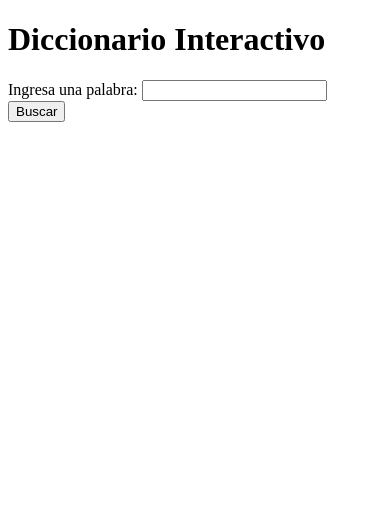
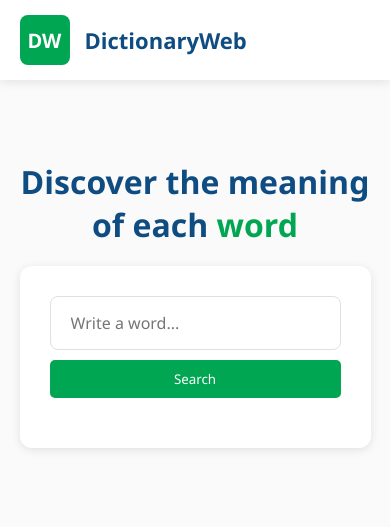
Before and after one commit to Curlierdig/API-dictionary, a Flask app: page / in a window 390 px wide. Shown: the top 527 px of the page. Run offline with Flask 3, Linux system fonts and the light colour scheme.

Commit message:
index updated with css

```diff
--- a/app.py
+++ b/app.py
@@ -10,7 +10,7 @@ def index():
         definition = get_definition(word)
         synonyms = get_synonyms(word)
         youtube_url = get_youtube_video(word)
-        return render_template("result.html", word=word, definition=definition, synonyms=synonyms, youtube_url=youtube_url)
+        return render_template("index.html", word=word, definition=definition, synonyms=synonyms, youtube_url=youtube_url)
     return render_template("index.html")
 
 if __name__ == "__main__":
--- /dev/null
+++ b/static/css/styles.css
@@ -0,0 +1,297 @@
+:root {
+    --primary-color: #0f4c81;
+    --secondary-color: #00a651;
+    --light-gray: #f5f5f5;
+    --border-color: #e0e0e0;
+    --hover-color: #eaf0f7;
+    --shadow: 0 2px 10px rgba(0, 0, 0, 0.1);
+}
+
+* {
+    margin: 0;
+    padding: 0;
+    box-sizing: border-box;
+    font-family: 'Segoe UI', Tahoma, Geneva, Verdana, sans-serif;
+}
+
+body {
+    background-color: #fafafa;
+}
+
+.header {
+    background-color: white;
+    box-shadow: var(--shadow);
+    padding: 15px 0;
+    position: sticky;
+    top: 0;
+    z-index: 100;
+}
+
+.container {
+    width: 90%;
+    max-width: 1200px;
+    margin: 0 auto;
+}
+
+.nav {
+    display: flex;
+    justify-content: space-between;
+    align-items: center;
+}
+
+.logo {
+    display: flex;
+    align-items: center;
+}
+
+.logo-img {
+    background-color: var(--secondary-color);
+    color: white;
+    width: 50px;
+    height: 50px;
+    display: flex;
+    align-items: center;
+    justify-content: center;
+    font-size: 20px;
+    font-weight: bold;
+    border-radius: 8px;
+    margin-right: 15px;
+}
+
+.logo-text {
+    font-size: 22px;
+    font-weight: 600;
+    color: var(--primary-color);
+}
+
+.menu {
+    display: flex;
+    list-style: none;
+}
+
+.menu li {
+    margin-left: 25px;
+}
+
+.menu a {
+    text-decoration: none;
+    color: #333;
+    font-weight: 500;
+    transition: color 0.3s;
+}
+
+.menu a:hover {
+    color: var(--primary-color);
+}
+
+.hero {
+    text-align: center;
+    padding: 80px 0;
+}
+
+.hero h1 {
+    font-size: 3rem;
+    color: var(--primary-color);
+    margin-bottom: 20px;
+}
+
+.hero h1 span {
+    color: var(--secondary-color);
+}
+
+.search-container {
+    background-color: white;
+    border-radius: 12px;
+    box-shadow: var(--shadow);
+    padding: 30px;
+    max-width: 800px;
+    margin: 0 auto;
+}
+
+.search-box {
+    position: relative;
+    margin-bottom: 20px;
+}
+
+.search-input {
+    width: 100%;
+    padding: 15px 20px;
+    border: 1px solid var(--border-color);
+    border-radius: 8px;
+    font-size: 16px;
+    transition: border-color 0.3s;
+}
+
+.search-input:focus {
+    outline: none;
+    border-color: var(--primary-color);
+    box-shadow: 0 0 0 2px rgba(15, 76, 129, 0.1);
+}
+
+.search-btn {
+    position: absolute;
+    right: 10px;
+    top: 50%;
+    transform: translateY(-50%);
+    background-color: var(--secondary-color);
+    color: white;
+    border: none;
+    border-radius: 5px;
+    padding: 10px 20px;
+    cursor: pointer;
+    transition: background-color 0.3s;
+}
+
+.search-btn:hover {
+    background-color: #008c43;
+}
+
+.result-container {
+    margin-top: 40px;
+    background-color: white;
+    border-radius: 12px;
+    box-shadow: var(--shadow);
+    overflow: hidden;
+}
+
+.tabs {
+    display: flex;
+    border-bottom: 1px solid var(--border-color);
+}
+
+.tab {
+    padding: 15px 20px;
+    background-color: white;
+    border: none;
+    cursor: pointer;
+    flex: 1;
+    font-size: 16px;
+    font-weight: 500;
+    transition: all 0.3s;
+}
+
+.tab.active {
+    color: var(--primary-color);
+    border-bottom: 3px solid var(--primary-color);
+}
+
+.tab:hover:not(.active) {
+    background-color: var(--light-gray);
+}
+
+.content {
+    padding: 30px;
+}
+
+.content-tab {
+    display: none;
+}
+
+.content-tab.active {
+    display: block;
+}
+
+.meaning {
+    margin-bottom: 20px;
+}
+
+.word {
+    font-size: 32px;
+    font-weight: 700;
+    color: #333;
+    margin-bottom: 10px;
+}
+
+.phonetic {
+    color: #666;
+    margin-bottom: 20px;
+    display: flex;
+    align-items: center;
+}
+
+.play-audio {
+    background-color: var(--light-gray);
+    border: none;
+    width: 30px;
+    height: 30px;
+    border-radius: 50%;
+    display: flex;
+    align-items: center;
+    justify-content: center;
+    cursor: pointer;
+    margin-left: 10px;
+}
+
+.definition {
+    margin-bottom: 15px;
+}
+
+.part-speech {
+    font-style: italic;
+    color: #0f4c81;
+    margin-bottom: 10px;
+}
+
+.def-text {
+    margin-bottom: 5px;
+    line-height: 1.5;
+}
+
+.example {
+    color: #666;
+    margin-left: 20px;
+    border-left: 2px solid var(--secondary-color);
+    padding-left: 10px;
+}
+
+.synonyms {
+    margin-top: 20px;
+}
+
+.syn-title {
+    font-weight: 600;
+    margin-bottom: 10px;
+    color: #333;
+}
+
+.syn-list {
+    display: flex;
+    flex-wrap: wrap;
+    gap: 10px;
+}
+
+.syn-item {
+    background-color: var(--light-gray);
+    padding: 5px 15px;
+    border-radius: 20px;
+    cursor: pointer;
+    transition: background-color 0.3s;
+}
+
+.syn-item:hover {
+    background-color: var(--hover-color);
+    color: var(--primary-color);
+}
+
+.video-player {
+    width: 100%;
+    border-radius: 8px;
+    overflow: hidden;
+}
+
+@media (max-width: 768px) {
+    .menu {
+        display: none;
+    }
+
+    .hero h1 {
+        font-size: 2rem;
+    }
+
+    .search-btn {
+        position: static;
+        transform: none;
+        width: 100%;
+        margin-top: 10px;
+    }
+}
--- a/templates/index.html
+++ b/templates/index.html
@@ -1,14 +1,51 @@
 <!DOCTYPE html>
-<html>
+<html lang="es">
 <head>
-    <title>Diccionario Interactivo</title>
+    <meta charset="UTF-8">
+    <meta name="viewport" content="width=device-width, initial-scale=1.0">
+    <title>DictionaryWeb</title>
+    <link rel="stylesheet" href="../static/css/styles.css">
 </head>
 <body>
-    <h1>Diccionario Interactivo</h1>
-    <form method="POST" action="/">
-        <label for="word">Ingresa una palabra:</label>
-        <input type="text" id="word" name="word" required>
-        <button type="submit">Buscar</button>
-    </form>
+    <header class="header">
+        <div class="container">
+            <nav class="nav">
+                <div class="logo">
+                    <div class="logo-img">DW</div>
+                    <div class="logo-text">DictionaryWeb</div>
+                </div>
+            </nav>
+        </div>
+    </header>
+
+    <main>
+        <section class="hero">
+            <div class="container">
+                <h1>Discover the meaning of each <span>word</span></h1>
+
+                <div class="search-container">
+                    <form method="POST" action="/" class="search-box">
+                        <input type="text" class="search-input" name="word" placeholder="Write a word..." required>
+                        <button type="submit" class="search-btn">Search</button>
+                    </form>
+                </div>
+
+                {% if word %}
+                <div class="result-container">
+                    <h2 class="word">{{ word }}</h2>
+
+                    <h3>Meaning</h3>
+                    <p>{{ definition }}</p>
+
+                    <h3>Synonyms</h3>
+                    <p>{{ synonyms }}</p>
+
+                    <h3>Video</h3>
+                    <p><a href="{{ youtube_url }}" target="_blank">Related videos</a></p>
+                </div>
+                {% endif %}
+            </div>
+        </section>
+    </main>
 </body>
 </html>
```
Also changed, not shown: templates/result.html (deleted, +0 -21 lines).
